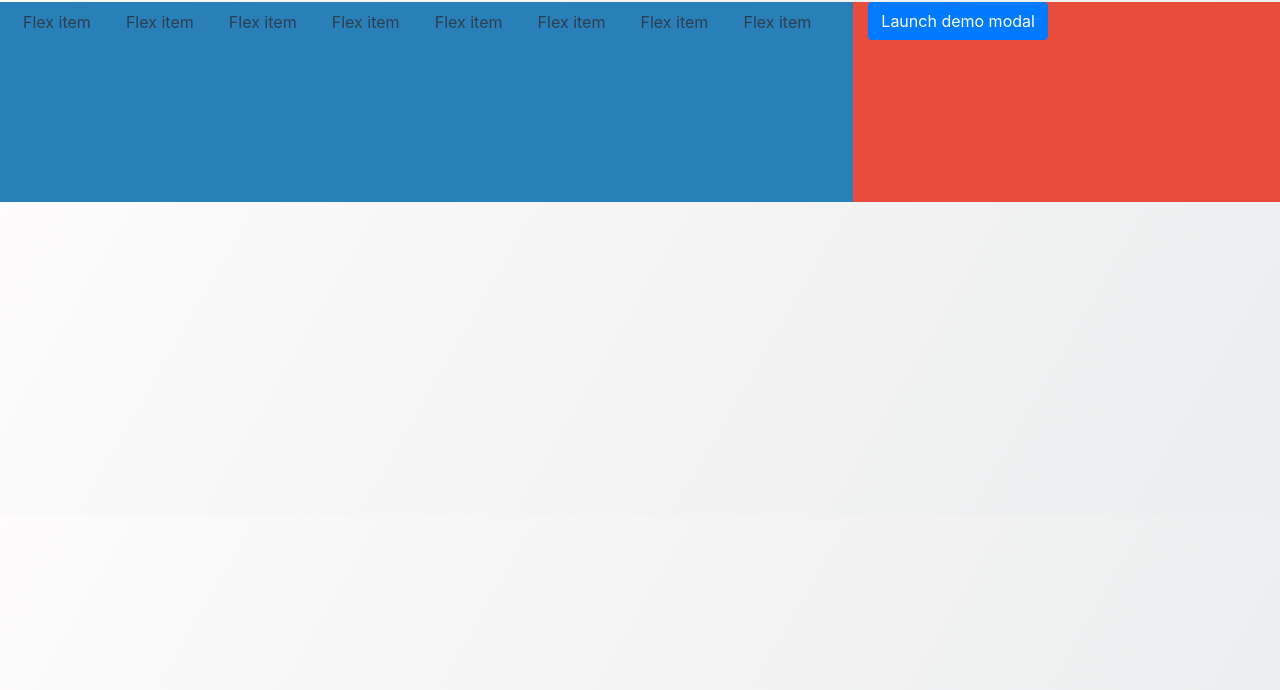
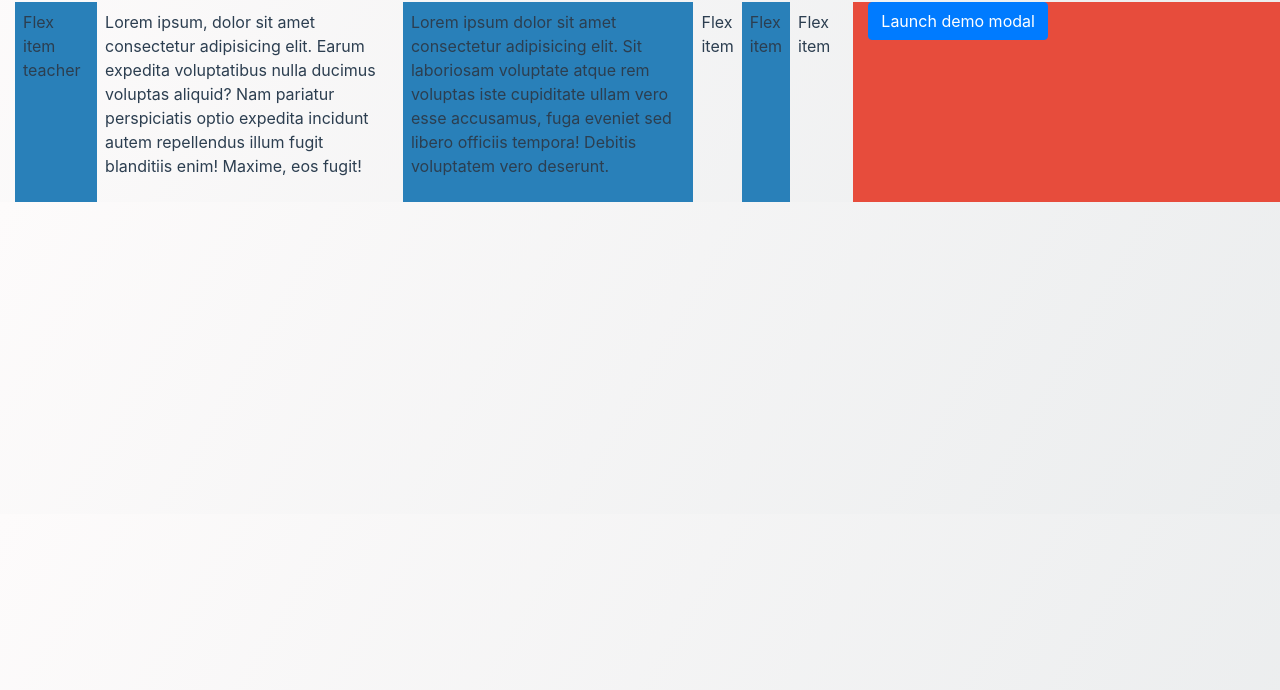
Before and after one commit to Samireltabal/futurelineswebapp, a website built with webpack: page dist/index.html in a window 1280 px wide. Shown: the part 110-800 px from the top of the page. Built offline with nearby package versions, Linux system fonts and the light colour scheme.

Commit message:
update index.html

```diff
--- a/dist/index.html
+++ b/dist/index.html
@@ -34,15 +34,13 @@
     <div class="container-fluid">
       <h1>Hello World</h1>
       <div class="row">
-        <div class="col-lg col-lg-8 a d-flex align-content-between flex-wrap">
-          <div class="p-2 flex-fill bd-highlight">Flex item</div>
-          <div class="p-2 flex-fill bd-highlight">Flex item</div>
-          <div class="p-2 flex-fill bd-highlight">Flex item</div>
-          <div class="p-2 flex-fill bd-highlight">Flex item</div>
-          <div class="p-2 flex-fill bd-highlight">Flex item</div>
-          <div class="p-2 flex-fill bd-highlight">Flex item</div>
-          <div class="p-2 flex-fill bd-highlight">Flex item</div>
-          <div class="p-2 flex-fill bd-highlight">Flex item</div>
+        <div class="col-lg col-lg-8 d-flex align-content-between flex-nowrap">
+          <div class="p-2 w-50 a bd-highlight">Flex item teacher</div>
+          <div class="p-2 flex-fill ">Lorem ipsum, dolor sit amet consectetur adipisicing elit. Earum expedita voluptatibus nulla ducimus voluptas aliquid? Nam pariatur perspiciatis optio expedita incidunt autem repellendus illum fugit blanditiis enim! Maxime, eos fugit!</div>
+          <div class="p-2 flex-fill a bd-highlight">Lorem ipsum dolor sit amet consectetur adipisicing elit. Sit laboriosam voluptate atque rem voluptas iste cupiditate ullam vero esse accusamus, fuga eveniet sed libero officiis tempora! Debitis voluptatem vero deserunt.</div>
+          <div class="p-2 flex-fill ">Flex item</div>
+          <div class="p-2 flex-fill a bd-highlight">Flex item</div>
+          <div class="p-2 flex-fill ">Flex item</div>
         </div>
         <div class="col-lg col-lg-4 b">
           <!-- Button trigger modal -->
```
